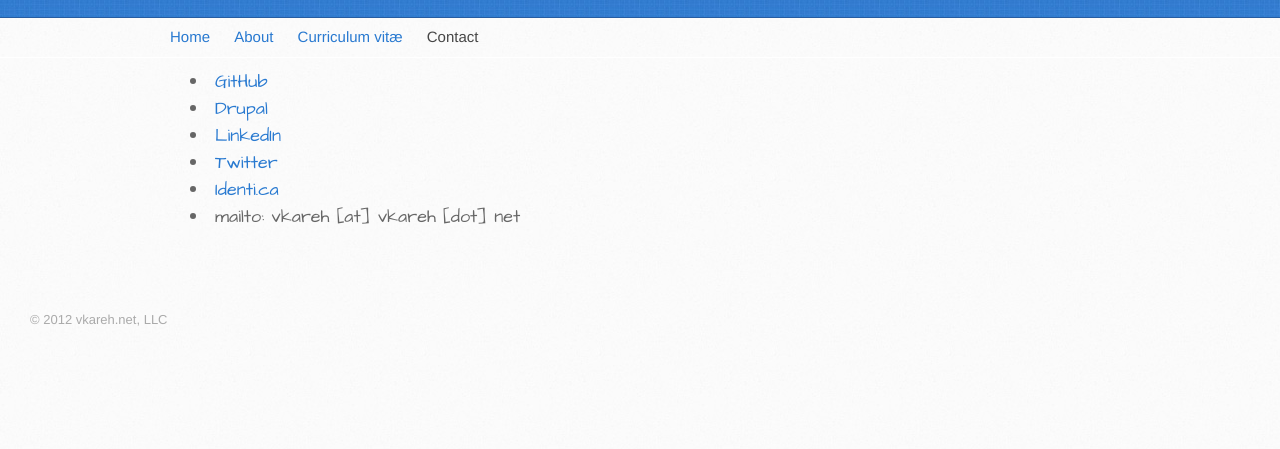
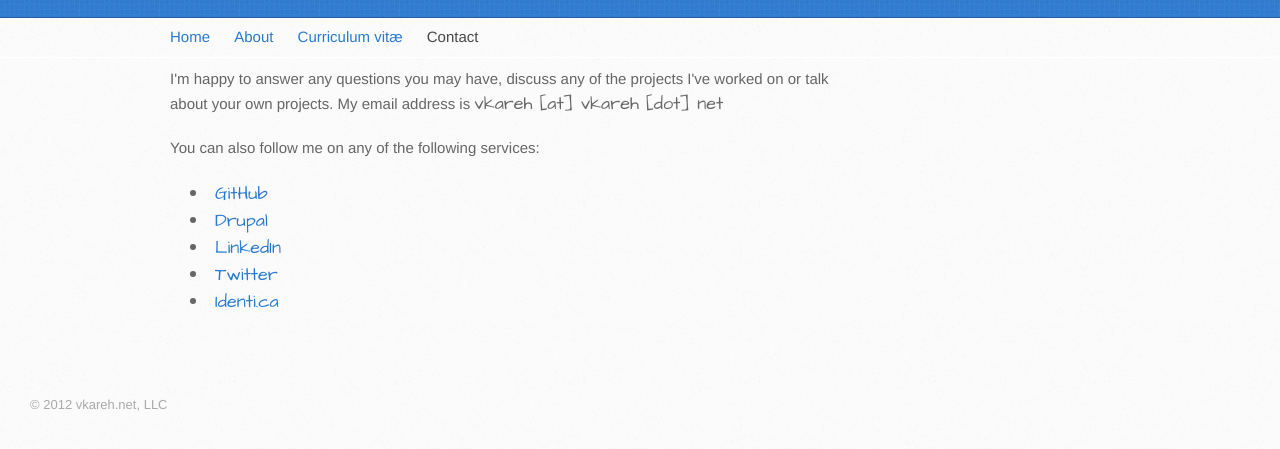
Before and after one commit to vkareh/vkareh.github.com, a plain HTML site: page contact.html in a window 1280 px wide. Shown: the part 121-570 px from the top of the page. Drawn offline with Linux system fonts and the light colour scheme.

Commit message:
Improve contact page message.

```diff
--- a/contact.html
+++ b/contact.html
@@ -45,13 +45,14 @@
       <div class="inner clearfix">
 
         <section id="main-content">
+          <p>I'm happy to answer any questions you may have, discuss any of the projects I've worked on or talk about your own projects. My email address is <span class="contact"><span class="email-name"></span><span class="email-at"></span><span class="email-domain"></span><span class="email-dot"></span><span class="email-tld"></span></span></p>
+          <p>You can also follow me on any of the following services:</p>
           <ul class="contact">
             <li><a href="https://github.com/vkareh" alt="GitHub">GitHub</a></li>
             <li><a href="http://drupal.org/user/144520" alt="Drupal">Drupal</a></li>
             <li><a href="http://www.linkedin.com/in/vkareh" alt="LinkedIn">LinkedIn</a></li>
             <li><a href="http://twitter.com/vkareh" alt="Twitter">Twitter</a></li>
             <li><a href="http://identi.ca/vkareh/" alt="Identi.ca">Identi.ca</a></li>
-            <li>mailto: <span class="email-name"></span><span class="email-at"></span><span class="email-domain"></span><span class="email-dot"></span><span class="email-tld"></span></li>
           </ul>
         </section>
 
--- a/stylesheets/stylesheet.css
+++ b/stylesheets/stylesheet.css
@@ -552,28 +552,28 @@ footer a:hover {
   padding-left: 0.5em;
 }
 
-ul.contact {
+.contact {
   font-size: large;
   font-family: 'Architects Daughter', 'Helvetica Neue', Helvetica, Arial, serif;
 }
 
-ul.contact .email-name:after {
+.contact .email-name:after {
   content: "vkareh";
 }
 
-ul.contact .email-at:after {
+.contact .email-at:after {
   content: " [at] ";
 }
 
-ul.contact .email-domain:after {
+.contact .email-domain:after {
   content: "vkareh";
 }
 
-ul.contact .email-dot:after {
+.contact .email-dot:after {
   content: " [dot] ";
 }
 
-ul.contact .email-tld:after {
+.contact .email-tld:after {
   content: "net";
 }
 
```
